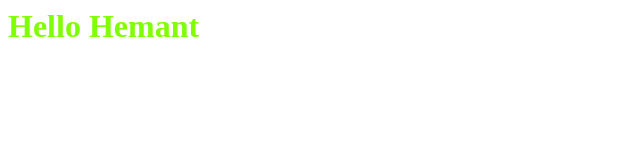
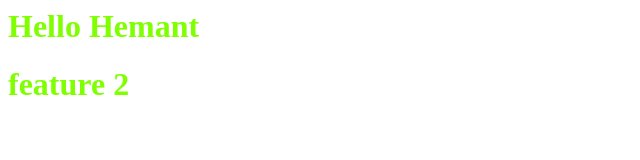
Before and after one commit to HemantDurgaPrasad/localRepo, a plain HTML site: page index.html in a window 1280 px wide. Shown: the whole page, without its empty margins (0-640 px from the left). Drawn offline with Linux system fonts and the light colour scheme.

Commit message:
adding h1 tage in feature1 branch

```diff
--- a/index.html
+++ b/index.html
@@ -1 +1,2 @@
 <h1 style="color: chartreuse">Hello Hemant</h1>
+<h1 style="color: chartreuse">feature 2</h1>
```
